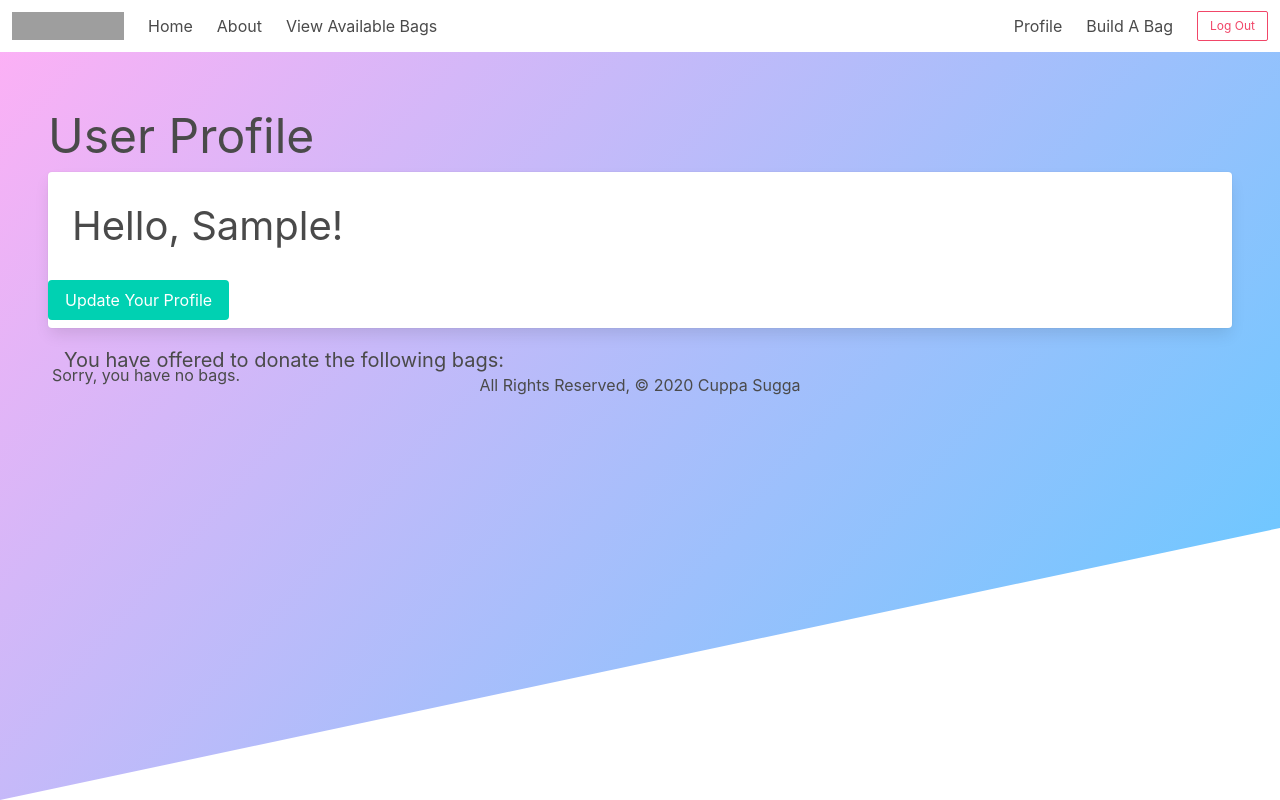
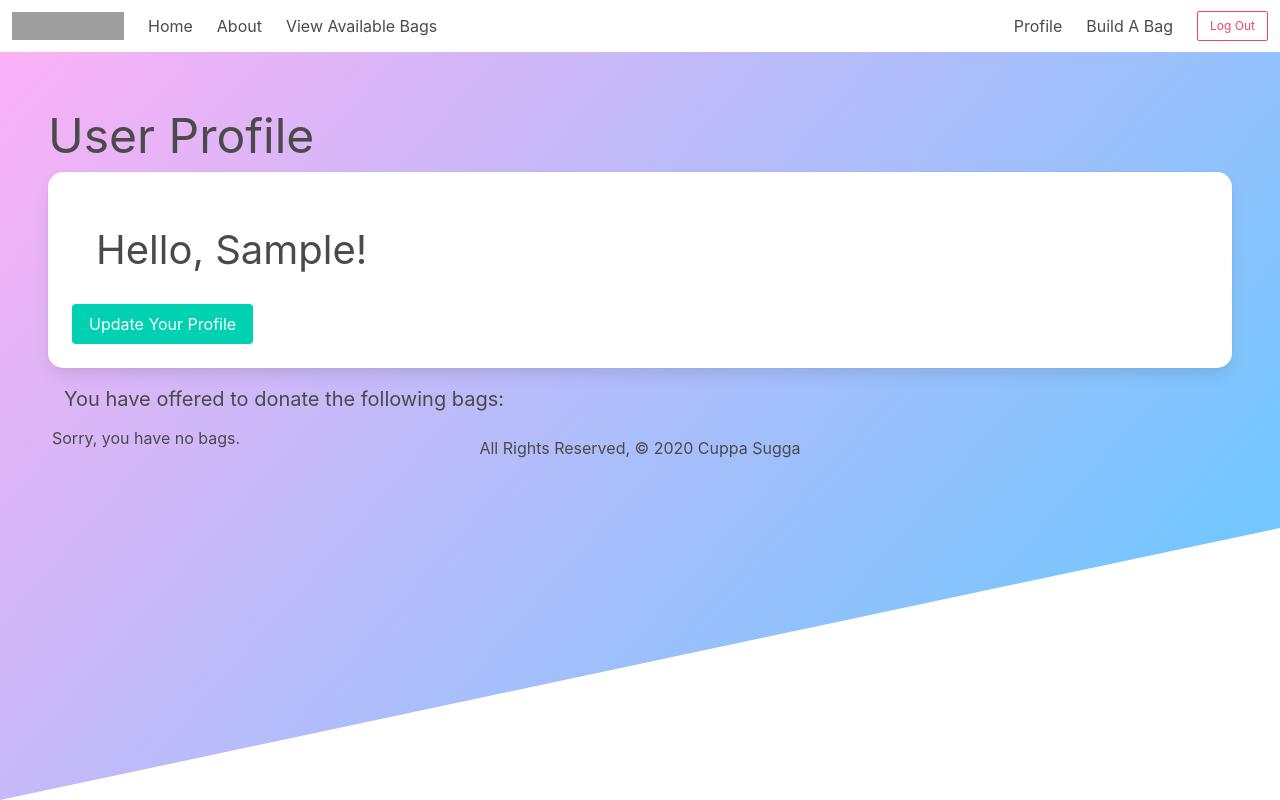
Before and after one commit to nikitamadora/cuppasugga, a Django app: page /profile/ in a window 1280 px wide. Run offline with Django 3.2, Linux system fonts and the light colour scheme; the visitor is signed in with stand-in values (Sample User, id 1); data that the repository does not hold is empty; some libraries are stand-ins or nearby versions; some web fonts are replaced; grey boxes are pictures that could not be loaded.

Commit message:
Adds padding to header

```diff
--- a/cuppasugga/main_app/static/css/style.css
+++ b/cuppasugga/main_app/static/css/style.css
@@ -124,7 +124,12 @@ main header {
 /* ------------------------------------------  PROFILE  ----------- */
 
 #profile-header {
-  margin: 0 0 25px 0;
+  margin: 0 0 1rem 0;
+  padding: 1.5rem;
+}
+
+.card {
+  border-radius: 15px;
 }
 
 /* ------------------------------------------- FORMS --------- */
--- a/cuppasugga/main_app/templates/main_app/profile.html
+++ b/cuppasugga/main_app/templates/main_app/profile.html
@@ -19,7 +19,11 @@
 </div>
 
 <section class="container">
-  <p class="is-size-5">You have offered to donate the following bags:</p>
+  <div class="columns">
+      <p class="is-size-5 column">
+        You have offered to donate the following bags:
+      </p>
+  </div>
   <div class="columns">
     {% for bag in bags %}
     <a href="{% url 'profile_bag_detail' user.id bag.id %}" class="column">
```
